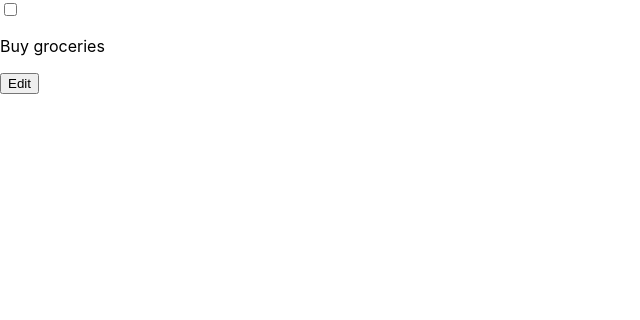
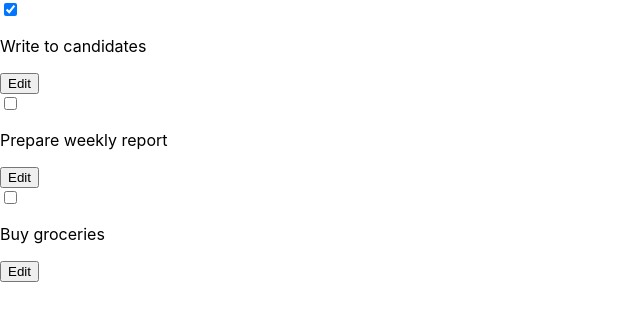
Before and after one commit to calebtrepowski/to-do-app, a React (Create React App) app in the folder front/: page / in a window 1280 px wide. Shown: the top 320 px of the page, without its empty margins (0-640 px from the left). Built offline with nearby package versions, Linux system fonts and the light colour scheme.

Commit message:
front: Added basic todos list component

```diff
--- a/front/src/App.js
+++ b/front/src/App.js
@@ -1,15 +1,29 @@
-import { ToDo } from "./components";
+import { useState } from "react";
+import { ToDo, ToDoList } from "./components";
 
-const todo = {
-  finished: false,
-  id: 5,
-  text: "Buy groceries",
-};
+const mock_todos = [
+  {
+    id: 3,
+    finished: true,
+    text: "Write to candidates",
+  },
+  {
+    id: 4,
+    finished: false,
+    text: "Prepare weekly report",
+  },
+  {
+    finished: false,
+    id: 5,
+    text: "Buy groceries",
+  },
+];
 
 function App() {
+  const [todos, setTodos] = useState(mock_todos);
   return (
     <div className="App">
-      <ToDo {...todo} />
+      <ToDoList todos={todos} />
     </div>
   );
 }
--- a/front/src/components/todo.jsx
+++ b/front/src/components/todo.jsx
@@ -7,7 +7,7 @@ todo = {
 
 const ToDo = ({ finished, text, id }) => {
   return (
-    <div>
+    <div className="todo">
       <input type="checkbox" name="finished" checked={finished} />
       <p>{text}</p>
       <input type="button" value="Edit" />
--- a/front/src/components/todolist.jsx
+++ b/front/src/components/todolist.jsx
@@ -1,4 +1,12 @@
-const ToDoList = () => {
-  return <></>;
+import ToDo from "./todo";
+
+const ToDoList = ({ todos }) => {
+  return (
+    <div className="todolist">
+      {todos.map((todo) => (
+        <ToDo {...todo} />
+      ))}
+    </div>
+  );
 };
 export default ToDoList;
```
